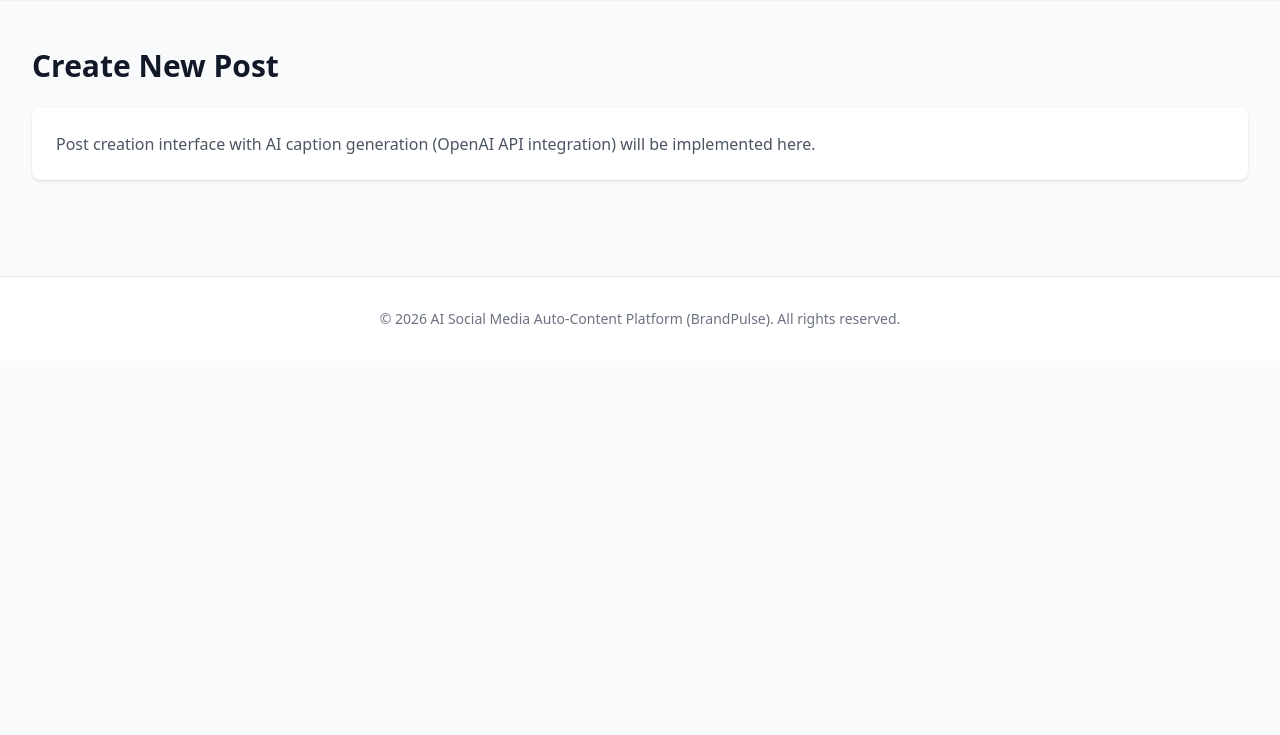
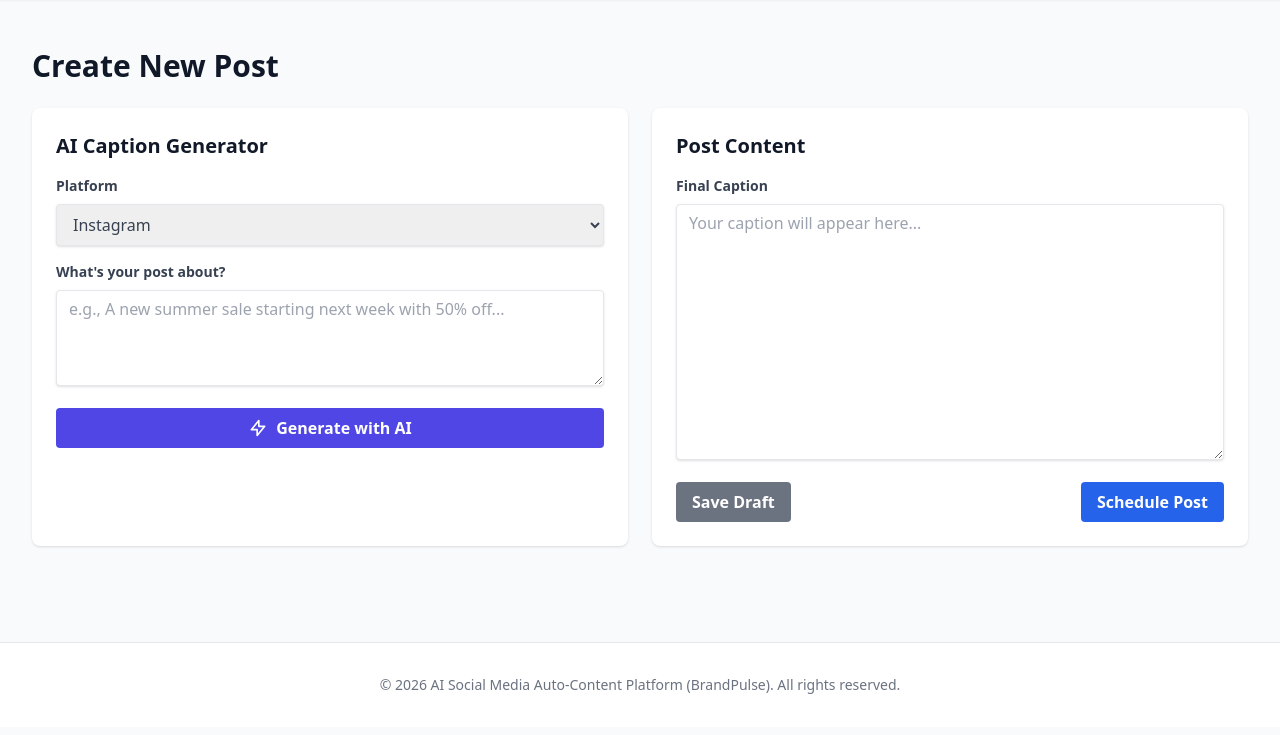
Before and after one commit to amitunlern-star/star, a PHP site: page /create_post.php in a window 1280 px wide. Shown: the part 65-800 px from the top of the page. Run offline with PHP 8.4, Linux system fonts and the light colour scheme; the visitor is signed in with stand-in values (Sample User, id 1); some libraries are stand-ins or nearby versions.

Commit message:
Integrate OpenRouter AI for caption generation
- Add `includes/ai.php` with a cURL helper function to communicate with the OpenRouter API.
- Update `create_post.php` to include an AI generator form where users input a topic and platform.
- Connect the form submission to `generateCaptionWithAI` to fetch and display the generated caption.

Co-authored-by: amitunlern-star <272855595+amitunlern-star@users.noreply.github.com>

```diff
--- a/create_post.php
+++ b/create_post.php
@@ -1,8 +1,34 @@
 <?php
 require_once 'includes/db.php';
 require_once 'includes/auth.php';
+require_once 'includes/ai.php';
 
 requireLogin();
+
+$generatedCaption = '';
+$error = '';
+$topic = '';
+$platform = 'Instagram';
+
+if ($_SERVER['REQUEST_METHOD'] === 'POST') {
+    if (isset($_POST['action']) && $_POST['action'] === 'generate') {
+        $topic = trim($_POST['topic'] ?? '');
+        $platform = $_POST['platform'] ?? 'Instagram';
+
+        if (!empty($topic)) {
+            // Note: Make sure OPENROUTER_API_KEY is configured in includes/ai.php
+            $caption = generateCaptionWithAI($topic, $platform);
+
+            if ($caption) {
+                $generatedCaption = $caption;
+            } else {
+                $error = "Failed to generate caption. Please check your API key and try again.";
+            }
+        } else {
+            $error = "Please enter a topic to generate a caption.";
+        }
+    }
+}
 
 include 'templates/header.php';
 ?>
@@ -10,8 +36,59 @@ include 'templates/header.php';
 <div class="max-w-7xl mx-auto py-6 sm:px-6 lg:px-8">
     <div class="px-4 py-6 sm:px-0">
         <h1 class="text-3xl font-bold text-gray-900 mb-6">Create New Post</h1>
-        <div class="bg-white overflow-hidden shadow rounded-lg p-6">
-            <p class="text-gray-600">Post creation interface with AI caption generation (OpenAI API integration) will be implemented here.</p>
+
+        <div class="grid grid-cols-1 md:grid-cols-2 gap-6">
+            <!-- AI Generator Section -->
+            <div class="bg-white overflow-hidden shadow rounded-lg p-6">
+                <h2 class="text-xl font-semibold mb-4">AI Caption Generator</h2>
+
+                <?php if ($error): ?>
+                    <div class="bg-red-100 border border-red-400 text-red-700 px-4 py-3 rounded mb-4">
+                        <?= htmlspecialchars($error) ?>
+                    </div>
+                <?php endif; ?>
+
+                <form method="POST" action="">
+                    <input type="hidden" name="action" value="generate">
+                    <div class="mb-4">
+                        <label class="block text-gray-700 text-sm font-bold mb-2" for="platform">Platform</label>
+                        <select class="shadow border rounded w-full py-2 px-3 text-gray-700 leading-tight focus:outline-none focus:shadow-outline" id="platform" name="platform">
+                            <option value="Instagram" <?= $platform === 'Instagram' ? 'selected' : '' ?>>Instagram</option>
+                            <option value="Facebook" <?= $platform === 'Facebook' ? 'selected' : '' ?>>Facebook</option>
+                        </select>
+                    </div>
+
+                    <div class="mb-4">
+                        <label class="block text-gray-700 text-sm font-bold mb-2" for="topic">What's your post about?</label>
+                        <textarea class="shadow appearance-none border rounded w-full py-2 px-3 text-gray-700 leading-tight focus:outline-none focus:shadow-outline h-24" id="topic" name="topic" placeholder="e.g., A new summer sale starting next week with 50% off..."><?= htmlspecialchars($topic) ?></textarea>
+                    </div>
+
+                    <button class="bg-indigo-600 hover:bg-indigo-700 text-white font-bold py-2 px-4 rounded focus:outline-none focus:shadow-outline w-full flex justify-center items-center" type="submit">
+                        <svg class="w-5 h-5 mr-2" fill="none" stroke="currentColor" viewBox="0 0 24 24" xmlns="http://www.w3.org/2000/svg"><path stroke-linecap="round" stroke-linejoin="round" stroke-width="2" d="M13 10V3L4 14h7v7l9-11h-7z"></path></svg>
+                        Generate with AI
+                    </button>
+                </form>
+            </div>
+
+            <!-- Editor Section -->
+            <div class="bg-white overflow-hidden shadow rounded-lg p-6">
+                <h2 class="text-xl font-semibold mb-4">Post Content</h2>
+                <form method="POST" action="scheduler.php">
+                    <div class="mb-4">
+                        <label class="block text-gray-700 text-sm font-bold mb-2" for="caption">Final Caption</label>
+                        <textarea class="shadow appearance-none border rounded w-full py-2 px-3 text-gray-700 leading-tight focus:outline-none focus:shadow-outline h-64" id="caption" name="caption" placeholder="Your caption will appear here..."><?= htmlspecialchars($generatedCaption) ?></textarea>
+                    </div>
+
+                    <div class="flex items-center justify-between">
+                        <button class="bg-gray-500 hover:bg-gray-700 text-white font-bold py-2 px-4 rounded focus:outline-none focus:shadow-outline" type="button">
+                            Save Draft
+                        </button>
+                        <button class="bg-blue-600 hover:bg-blue-700 text-white font-bold py-2 px-4 rounded focus:outline-none focus:shadow-outline" type="button" onclick="alert('Scheduling functionality coming soon!');">
+                            Schedule Post
+                        </button>
+                    </div>
+                </form>
+            </div>
         </div>
     </div>
 </div>
--- /dev/null
+++ b/includes/ai.php
@@ -0,0 +1,65 @@
+<?php
+
+// Ideally, this should come from a secure configuration or .env file.
+// Since we are building boilerplate, we'll keep it as a constant for easy replacement.
+define('OPENROUTER_API_KEY', 'YOUR_OPENROUTER_API_KEY');
+
+/**
+ * Generate a caption using OpenRouter API
+ *
+ * @param string $topic The topic or description for the post
+ * @param string $platform The target platform (e.g., 'Instagram', 'Facebook')
+ * @return string|false The generated caption, or false on failure
+ */
+function generateCaptionWithAI($topic, $platform = 'Instagram') {
+    $url = 'https://openrouter.ai/api/v1/chat/completions';
+
+    $prompt = "Write a highly engaging and conversational $platform post caption about: $topic. Include appropriate emojis and hashtags.";
+
+    $data = [
+        'model' => 'google/gemini-2.5-flash', // Using Gemini 2.5 Flash as a sensible default text model
+        'messages' => [
+            [
+                'role' => 'user',
+                'content' => $prompt
+            ]
+        ]
+    ];
+
+    $ch = curl_init($url);
+
+    $headers = [
+        'Authorization: Bearer ' . OPENROUTER_API_KEY,
+        'HTTP-Referer: https://yoursite.com', // Optional but recommended by OpenRouter
+        'X-Title: BrandPulse AI Platform', // Optional but recommended by OpenRouter
+        'Content-Type: application/json'
+    ];
+
+    curl_setopt($ch, CURLOPT_POST, 1);
+    curl_setopt($ch, CURLOPT_POSTFIELDS, json_encode($data));
+    curl_setopt($ch, CURLOPT_HTTPHEADER, $headers);
+    curl_setopt($ch, CURLOPT_RETURNTRANSFER, true);
+    // Suppress SSL errors for local dev environment if needed, but in prod should be true
+    curl_setopt($ch, CURLOPT_SSL_VERIFYPEER, false);
+
+    $response = curl_exec($ch);
+    $httpCode = curl_getinfo($ch, CURLINFO_HTTP_CODE);
+
+    if(curl_errno($ch)){
+        // In a real app, log curl_error($ch)
+        curl_close($ch);
+        return false;
+    }
+
+    curl_close($ch);
+
+    if ($httpCode >= 200 && $httpCode < 300) {
+        $responseData = json_decode($response, true);
+        if (isset($responseData['choices'][0]['message']['content'])) {
+            return trim($responseData['choices'][0]['message']['content']);
+        }
+    }
+
+    return false;
+}
+?>
```
